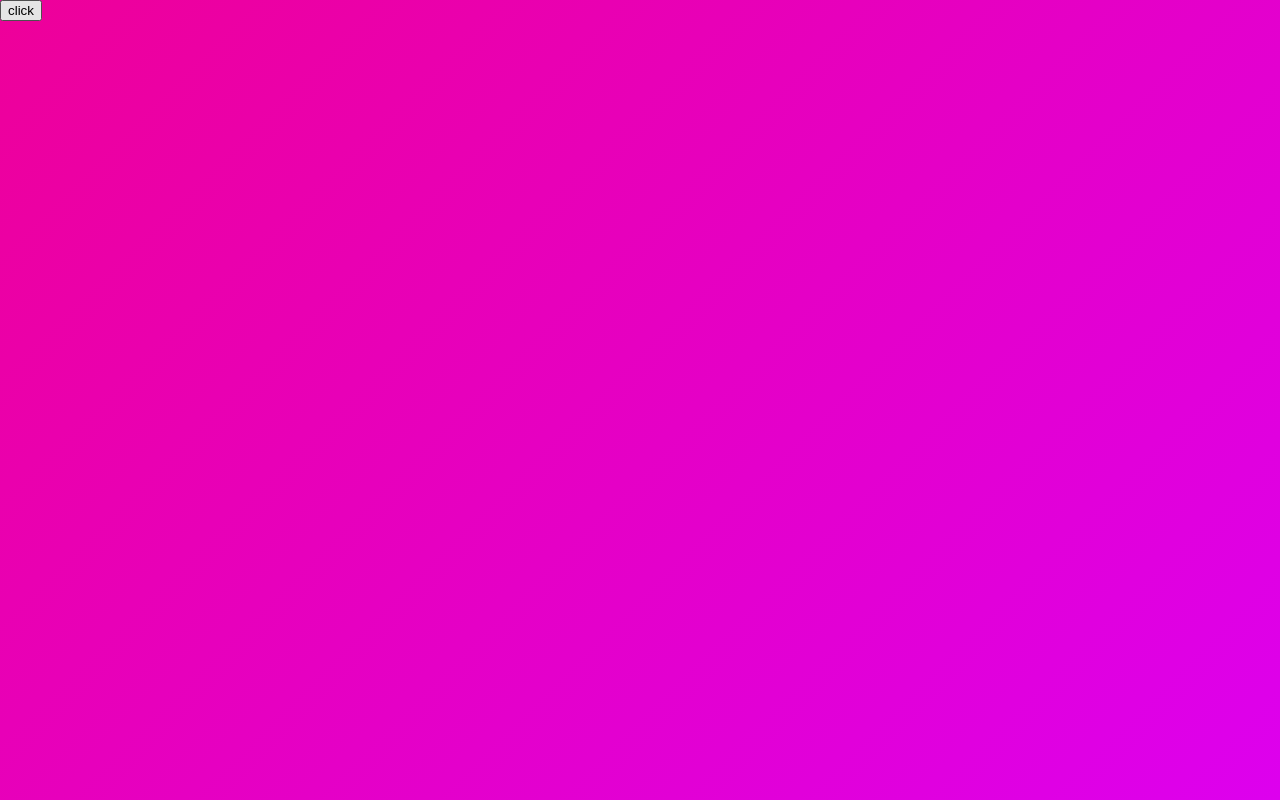
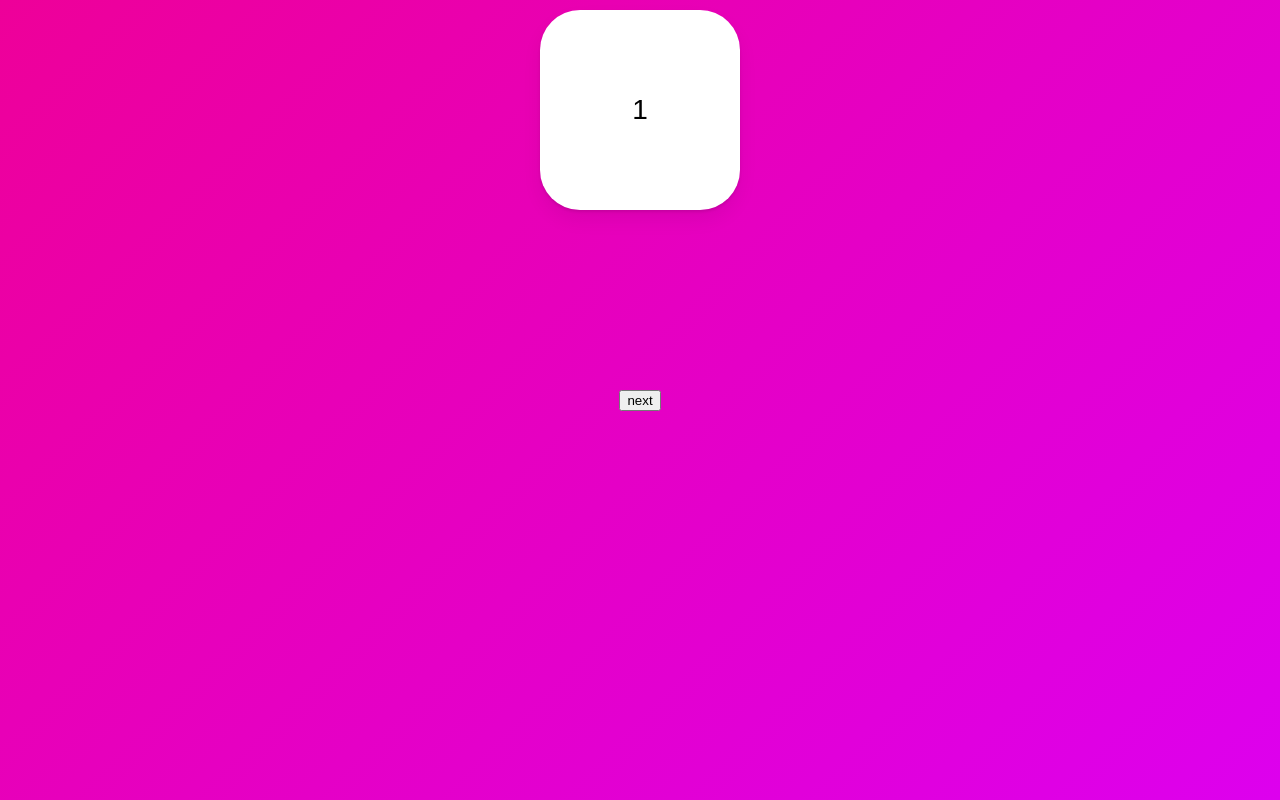
Before and after one commit to watching-dev/React_10_Nomadcoders, a React (Create React App) app in the folder React-Master/react-master/: page / in a window 1280 px wide. Built offline with nearby package versions, Linux system fonts and the light colour scheme.

Commit message:
[feat] 애니메이션을 이용해서 슬라이더 만듦

```diff
--- a/React-Master/react-master/src/App.js
+++ b/React-Master/react-master/src/App.js
@@ -13,7 +13,10 @@ import { useEffect, useRef, useState } from "react";
 const Wrapper = styled(motion.div)`
   height: 100vh;
   width: 100vw;
+  display: flex;
+  justify-content: center;
   align-items: center;
+  flex-direction: column;
 `;
 
 const Box = styled(motion.div)`
@@ -21,44 +24,54 @@ const Box = styled(motion.div)`
   height: 200px;
   background-color: rgba(255, 255, 255, 1);
   position: absolute;
-  top: 100px;
+  top: 10px;
   border-radius: 40px;
+  display: flex;
+  justify-content: center;
+  align-items: center;
+  font-size: 28px;
   box-shadow: 0 2px 3px rgba(0, 0, 0, 0.1), 0 10px 20px rgba(0, 0, 0, 0.06);
 `;
 
-const boxVariants = {
-  initial: {
+const box = {
+  invisible: {
+    x: 500,
     opacity: 0,
     scale: 0,
   },
   visible: {
+    x: 0,
     opacity: 1,
     scale: 1,
-    rotateZ: 360,
   },
-  leaving: {
+  exit: {
+    x: -500,
     opacity: 0,
     scale: 0,
-    y: 50,
   },
 };
 
 function App() {
-  const [showing, setShowing] = useState(false);
-  const toggleShowing = () => setShowing((prev) => !prev);
+  const [visible, setVisible] = useState(1);
+  const nextPlease = () => setVisible((prev) => (prev === 10 ? 10 : prev + 1));
   return (
     <Wrapper>
-      <button onClick={toggleShowing}>click</button>
       <AnimatePresence>
-        {showing ? (
-          <Box
-            variants={boxVariants}
-            initial="initial"
-            animate="visible"
-            exit="leaving"
-          />
-        ) : null}
+        {[1, 2, 3, 4, 5, 6, 7, 8, 9, 10].map((i) =>
+          i === visible ? (
+            <Box
+              variants={box}
+              initial="invisible"
+              animate="visible"
+              exit="exit"
+              key={i}
+            >
+              {i}
+            </Box>
+          ) : null
+        )}
       </AnimatePresence>
+      <button onClick={nextPlease}>next</button>
     </Wrapper>
   );
 }
```
